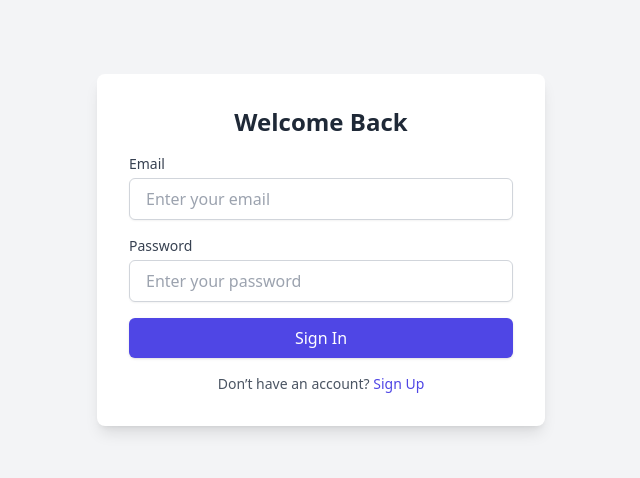
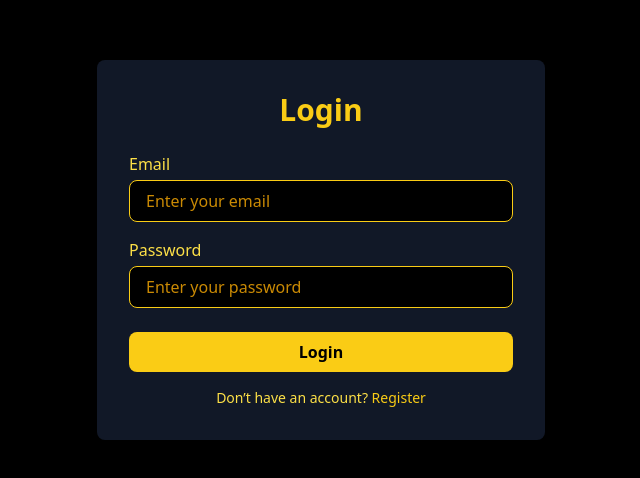
Before and after one commit to lsvishaal/gpalytics, a React (Vite) app: page /Signin in a window 1280 px wide. Shown: the part 150-628 px from the top of the page, without its empty margins (319-959 px from the left). Built offline with nearby package versions, Linux system fonts and the light colour scheme.

Commit message:
refactor Landing and SignIn components for improved styling and accessibility

```diff
--- a/src/components/ui/Landing.jsx
+++ b/src/components/ui/Landing.jsx
@@ -2,23 +2,22 @@ import React from "react";
 
 const LandingPage = () => {
   return (
-    <div className="min-h-screen bg-gradient-to-br from-gray-900 via-black to-gray-800 text-white flex items-center justify-center">
+    <div className="min-h-screen bg-black text-yellow-400 flex items-center justify-center">
       <div className="text-center px-6 max-w-4xl">
         {/* Header */}
-        <h1 className="text-4xl md:text-6xl font-extrabold bg-clip-text text-transparent bg-gradient-to-r from-purple-400 via-pink-500 to-red-500">
-          Welcome to GlossyTech
+        <h1 className="text-4xl md:text-6xl font-extrabold leading-tight">
+          Welcome to <span className="text-yellow-500">GlossyTech</span>
         </h1>
-        <p className="mt-4 text-lg md:text-xl text-gray-300">
-          The future of technology is here. Discover innovative solutions and
-          products designed to enhance your digital experience.
+        <p className="mt-4 text-lg md:text-xl text-yellow-300">
+          The future of technology is bold and bright. Discover innovation with clarity.
         </p>
 
         {/* Call-to-Action Buttons */}
         <div className="mt-8 flex justify-center space-x-4">
-          <button className="px-6 py-3 text-lg font-medium rounded-lg bg-black/30 backdrop-blur-md border border-gray-600 hover:bg-black/50 transition-all">
+          <button className="px-6 py-3 text-lg font-semibold rounded-lg bg-yellow-400 text-black hover:bg-yellow-500 transition-all shadow-md">
             Get Started
           </button>
-          <button className="px-6 py-3 text-lg font-medium rounded-lg bg-gradient-to-r from-purple-500 to-pink-500 text-white shadow-md hover:shadow-lg hover:opacity-90 transition-all">
+          <button className="px-6 py-3 text-lg font-semibold rounded-lg border-2 border-yellow-400 text-yellow-400 hover:bg-yellow-400 hover:text-black transition-all shadow-md">
             Learn More
           </button>
         </div>
--- a/src/components/ui/SignIn.jsx
+++ b/src/components/ui/SignIn.jsx
@@ -1,44 +1,44 @@
-import React from 'react';
+import React from "react";
 
 const SignIn = () => {
   return (
-    <div className="flex items-center justify-center min-h-screen bg-gray-100">
-      <div className="bg-white shadow-lg rounded-lg p-8 w-full max-w-md">
-        <h2 className="text-2xl font-bold text-gray-800 text-center mb-4">Welcome Back</h2>
+    <div className="min-h-screen bg-black flex items-center justify-center">
+      <div className="bg-gray-900 p-8 rounded-lg shadow-lg max-w-md w-full">
+        <h2 className="text-3xl font-bold text-yellow-400 text-center mb-6">Login</h2>
         <form>
           <div className="mb-4">
-            <label htmlFor="email" className="block text-sm font-medium text-gray-700">
+            <label className="block text-yellow-300 mb-1" htmlFor="email">
               Email
             </label>
             <input
               type="email"
               id="email"
-              className="mt-1 block w-full px-4 py-2 border border-gray-300 rounded-md shadow-sm focus:ring-indigo-500 focus:border-indigo-500"
+              className="w-full px-4 py-2 rounded-lg bg-black text-yellow-400 border border-yellow-400 placeholder-yellow-600 focus:outline-none focus:border-yellow-500"
               placeholder="Enter your email"
             />
           </div>
-          <div className="mb-4">
-            <label htmlFor="password" className="block text-sm font-medium text-gray-700">
+          <div className="mb-6">
+            <label className="block text-yellow-300 mb-1" htmlFor="password">
               Password
             </label>
             <input
               type="password"
               id="password"
-              className="mt-1 block w-full px-4 py-2 border border-gray-300 rounded-md shadow-sm focus:ring-indigo-500 focus:border-indigo-500"
+              className="w-full px-4 py-2 rounded-lg bg-black text-yellow-400 border border-yellow-400 placeholder-yellow-600 focus:outline-none focus:border-yellow-500"
               placeholder="Enter your password"
             />
           </div>
           <button
             type="submit"
-            className="w-full bg-indigo-600 text-white py-2 rounded-md shadow hover:bg-indigo-700 transition duration-150"
+            className="w-full py-2 bg-yellow-400 text-black font-semibold rounded-lg hover:bg-yellow-500 transition-all"
           >
-            Sign In
+            Login
           </button>
         </form>
-        <p className="text-sm text-gray-600 text-center mt-4">
-          Don’t have an account?{' '}
-          <a href="/register" className="text-indigo-600 hover:underline">
-            Sign Up
+        <p className="mt-4 text-sm text-yellow-300 text-center">
+          Don’t have an account?{" "}
+          <a href="/register" className="text-yellow-400 hover:underline">
+            Register
           </a>
         </p>
       </div>
```
